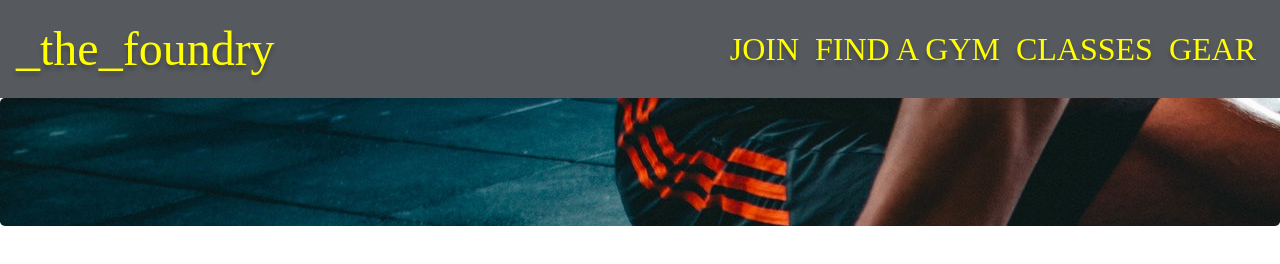
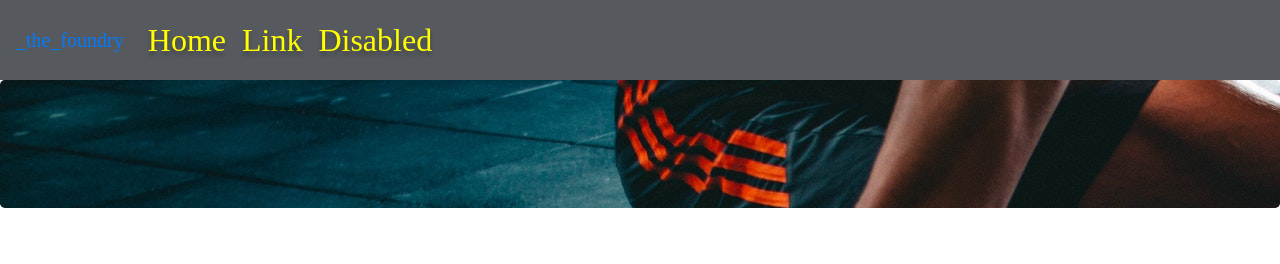
Before and after one commit to KC-Scout/bootstrap-portfolio-project, a website: page index.html in a window 1280 px wide. Drawn offline with nearby package versions, Linux system fonts and the light colour scheme; a web font is replaced by a local one.

Commit message:
Added in functionality for navbar toggle, also rolledback jQuery, popper and Bootstrap dependencies as the bootstrap toggler was not working.

```diff
--- a/css/styles.css
+++ b/css/styles.css
@@ -5,10 +5,10 @@ body {
 nav {
   background-color: #56595d;
 }
-#topfoundry {
+.navbar-light {
   color: yellow;
   font-size: 3em;
-  text-shadow: 0px 4px 4px rgba(0, 0, 0, 0.25);
+  /* text-shadow: 0px 4px 4px rgba(0, 0, 0, 0.25); */
 }
 .nav-link {
   color: yellow;
--- a/index.html
+++ b/index.html
@@ -17,28 +17,29 @@
 
 <body>
     <nav class="navbar navbar-expand-lg">
-        <a id="topfoundry" class="navbar-brand" href="#">_the_foundry</a>
-        <button class="navbar-toggler" type="button" data-toggle="collapse" data-target="#navbarNav"
-            aria-controls="navbarNav" aria-expanded="false" aria-label="Toggle navigation">
+        <a id="brand" class="navbar-brand" href="#">_the_foundry</a>
+        <button class="navbar-toggler collapsed" type="button" data-toggle="collapse" data-target="#navbarTogglerDemo02"
+            aria-controls="navbarTogglerDemo02" aria-expanded="false" aria-label="Toggle navigation">
             <span class="navbar-toggler-icon"></span>
         </button>
-        <div class="collapse navbar-collapse justify-content-end" id="navbarNav">
-            <ul class="navbar-nav">
+
+        <div class="collapse navbar-collapse" id="navbarTogglerDemo02">
+            <ul class="navbar-nav mr-auto mt-2 mt-lg-0">
                 <li class="nav-item active">
-                    <a class="nav-link" href="#">JOIN <span class="sr-only">(current)</span></a>
+                    <a class="nav-link" href="#">Home <span class="sr-only">(current)</span></a>
                 </li>
                 <li class="nav-item">
-                    <a class="nav-link" href="#">FIND A GYM</a>
+                    <a class="nav-link" href="#">Link</a>
                 </li>
                 <li class="nav-item">
-                    <a class="nav-link" href="#">CLASSES</a>
-                </li>
-                <li class="nav-item">
-                    <a class="nav-link" href="#">GEAR</a>
+                    <a class="nav-link" href="#" tabindex="-1" aria-disabled="true">Disabled</a>
                 </li>
             </ul>
         </div>
     </nav>
+
+
+
     <header class="jumbotron">
 
     </header>
```
Also changed, not shown: package.json (+3 -5 lines), test.html (added), 1 other file.
